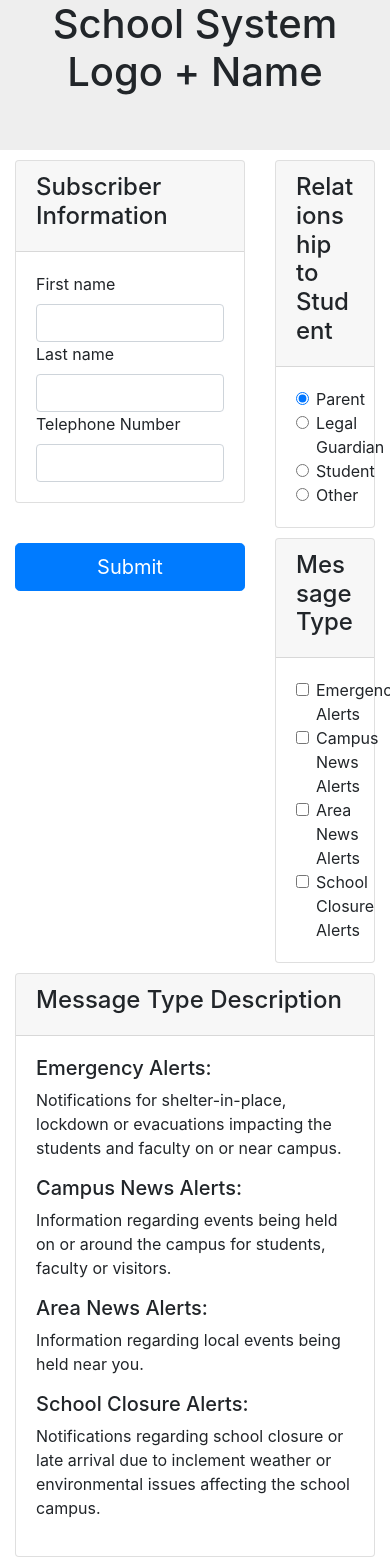
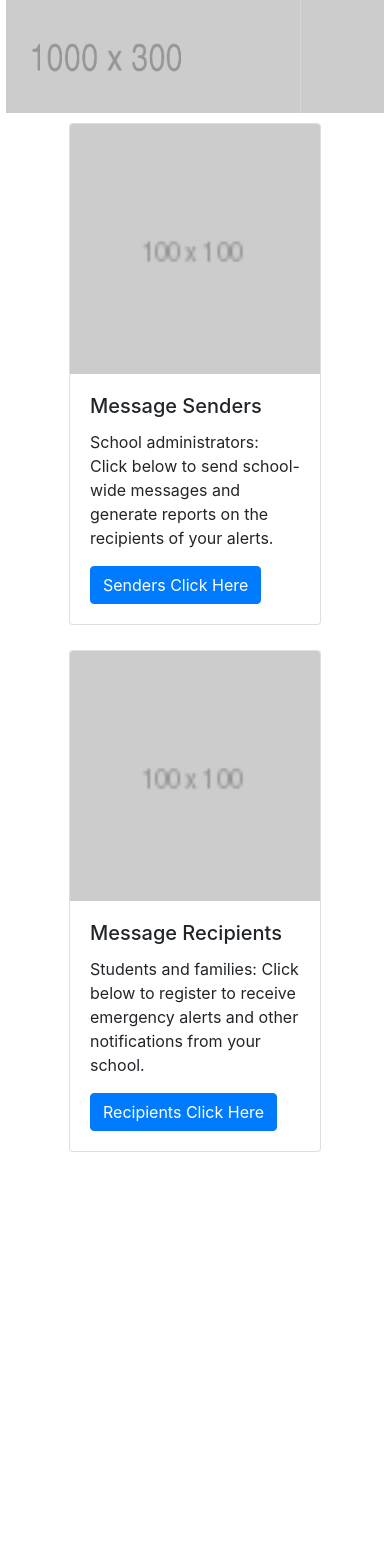
Before and after one commit to johnisabella/Heads-Up, a website: page public/index.html in a window 390 px wide. After the commit the page ends 1167 px from the top, so only its background shows below. Drawn offline with nearby package versions, Linux system fonts and the light colour scheme.

Commit message:
home page creation

```diff
--- a/public/index.html
+++ b/public/index.html
@@ -4,120 +4,65 @@
     <meta charset="utf-8">
     <meta name="viewport" content="width=device-width, initial-scale=1, shrink-to-fit=no">
     <link rel="stylesheet" href="https://maxcdn.bootstrapcdn.com/bootstrap/4.0.0/css/bootstrap.min.css" integrity="sha384-Gn5384xqQ1aoWXA+058RXPxPg6fy4IWvTNh0E263XmFcJlSAwiGgFAW/dAiS6JXm" crossorigin="anonymous">
-    <link rel="stylesheet" type="text/css" href="assets/css/style.css">
-
-    <title></title>
+	   <link rel="stylesheet" href="./assets/css/style.css" type="text/css">
+    <title>Head's Up</title>
   </head>
 <body>
-    <div id="SchoolLogo">
-      <h1>School System Logo + Name</h1>
+
+<div class = "row">
+  <div class = "homepage-carousel">
+  <div id="carouselExampleSlidesOnly" class="carousel slide" data-ride="carousel">
+    <div class="carousel-inner">
+      <div class="carousel-item active">
+        <img class="d-block w-100" src="./assets/img/HomepageTest.png" alt="First slide">
+        <div class="carousel-caption d-none d-md-block">
+  <h5>Head's Up</h5>
+  <p>Rest assured: Students and families will be alerted to school closures and emergency alerts.</p>
 </div>
-
-    <div class="container">
-      <div class="row">
-        <div class="col-8">
-          <div class="card">
-            <div class="card-header">
-              <h4>Subscriber Information</h4>
-            </div><!-- End of card-header -->
-            <div class="card-body">
-              <div class="form-row">
-                <div class="col-12">
-                  <label for="Firstname">First name</label>
-                  <input type="text" class="form-control" id="Firstname">
       </div>
-                <div class="col-12">
-                  <label for="Lastname">Last name</label>
-                  <input type="text" class="form-control" id="Lastname">
+      <div class="carousel-item">
+        <img class="d-block w-100" src="./assets/img/HomepageTest.png" alt="Second slide">
+        <div class="carousel-caption d-none d-md-block">
+  <h5>Head's Up</h5>
+  <p>Peace of Mind: Students will receive information to keep them safe and in the know.</p>
 </div>
-                <div class="col-12">
-                  <label for="TelephoneNumber">Telephone Number</label>
-                  <input type="text" class="form-control" id="TelephoneNumber">
       </div>
-              </div><!--End of form-row-->
-            </div><!-- End of card-body-->
-          </div><!-- End of card -->
-          <button type="submit" class="btn btn-primary btn-lg btn-block" id="Submit">Submit</button>
-        </div><!-- End of col-8 -->
-
-        <div class="col-4">
-          <div class="card">
-            <div class="card-header">
-              <h4>Relationship to Student</h4>
-            </div><!-- End of card-header-->
-            <div class="card-body">
-              <div class="form-check">
-                <input class="form-check-input" type="radio" name="exampleRadios" id="Parent" value="Parent" checked>
-                <label class="form-check-label" for="Parent">
-                  Parent
-                </label>
+      <div class="carousel-item">
+        <img class="d-block w-100" src="./assets/img/HomepageTest.png" alt="Third slide">
+        <div class="carousel-caption d-none d-md-block">
+  <h5>Head's Up</h5>
+  <p>Click below to register for our notification service.</p>
 </div>
-              <div class="form-check">
-                <input class="form-check-input" type="radio" name="exampleRadios" id="LegalGuardian" value="Legal Guardian">
-                <label class="form-check-label" for="Legal Guardian">
-                  Legal Guardian
-                </label>
       </div>
-              <div class="form-check">
-                <input class="form-check-input" type="radio" name="exampleRadios" id="Student" value="Student">
-                <label class="form-check-label" for="Student">
-                  Student
-                </label>
     </div>
-              <div class="form-check">
-                <input class="form-check-input" type="radio" name="exampleRadios" id="Other" value="Other">
-                <label class="form-check-label" for="Other">
-                  Other
-                </label>
   </div>
-            </div><!-- End of card-body-->
-          </div><!-- End of card-->
-
-          <div class="card">
-            <div class="card-header">
-              <h4>Message Type</h4>
-            </div><!-- End of card-header-->
-            <div class="card-body">
-              <div class="form-check form-check">
-                <input class="form-check-input" type="checkbox" id="EmergencyAlerts" value="0">
-                <label class="form-check-label" for="Emergencies">Emergency Alerts</label>
-              </div>
-              <div class="form-check form-check">
-                <input class="form-check-input" type="checkbox" id="CampusNewsAlerts" value="0">
-                <label class="form-check-label" for="News">Campus News Alerts</label>
-              </div>
-              <div class="form-check form-check">
-                <input class="form-check-input" type="checkbox" id="AreaNewsAlerts" value="0">
-                <label class="form-check-label" for="Reminders">Area News Alerts</label>
-              </div>
-              <div class="form-check form-check">
-                <input class="form-check-input" type="checkbox" id="SchoolClosureAlerts" value="0">
-                <label class="form-check-label" for="School Closures">School Closure Alerts</label>
-              </div>
-            </div><!-- End of card-body-->
-          </div><!-- End of card-->
-
-        </div><!-- End of col-4 -->
-      </div><!--End of row -->
-
-      <div class="card">
-        <div class="card-header">
-          <h4>Message Type Description</h4>
-        </div>
-        <div class="card-body">
-          <h5>Emergency Alerts:</h5>
-          <p>Notifications for shelter-in-place, lockdown or evacuations impacting the students and faculty on or near campus.</p>
-          <h5>Campus News Alerts:</h5>
-          <p>Information regarding events being held on or around the campus for students, faculty or visitors.</p>
-          <h5>Area News Alerts:</h5>
-          <p>Information regarding local events being held near you.</p>
-          <h5>School Closure Alerts:</h5>
-          <p>Notifications regarding school closure or late arrival due to inclement weather or environmental issues affecting the school campus.</p>
 </div>
 </div>
 
-    </div><!--End of container -->
+<div class = "row">
+  <div class="card-deck">
+    <div class="card">
+      <img class="card-img-top" src="./assets/img/HomePageCardTest.png" alt="Card image cap">
+      <div class="card-body">
+        <h5 class="card-title">Message Senders</h5>
+        <p class="card-text">School administrators: Click below to send school-wide messages and generate reports on the recipients of your alerts.</p>
+        <a href="/messages" class="btn btn-primary">Senders Click Here</a>
+      </div>
+    </div>
+    <div class="card">
+      <img class="card-img-top" src="./assets/img/HomePageCardTest.png" alt="Card image cap">
+      <div class="card-body">
+        <h5 class="card-title">Message Recipients</h5>
+        <p class="card-text">Students and families: Click below to register to receive emergency alerts and other notifications from your school.</p>
+        <a href="/registration" class="btn btn-primary">Recipients Click Here</a>
+      </div>
+    </div>
 
+</div>
+</div>
+
+
+<!-- JQuery and JS links -->
     <script src="https://code.jquery.com/jquery-3.2.1.slim.min.js" integrity="sha384-KJ3o2DKtIkvYIK3UENzmM7KCkRr/rE9/Qpg6aAZGJwFDMVNA/GpGFF93hXpG5KkN" crossorigin="anonymous"></script>
     <script src="https://cdnjs.cloudflare.com/ajax/libs/popper.js/1.12.9/umd/popper.min.js" integrity="sha384-ApNbgh9B+Y1QKtv3Rn7W3mgPxhU9K/ScQsAP7hUibX39j7fakFPskvXusvfa0b4Q" crossorigin="anonymous"></script>
     <script src="https://maxcdn.bootstrapcdn.com/bootstrap/4.0.0/js/bootstrap.min.js" integrity="sha384-JZR6Spejh4U02d8jOt6vLEHfe/JQGiRRSQQxSfFWpi1MquVdAyjUar5+76PVCmYl" crossorigin="anonymous"></script>
```
Also changed, not shown: public/registration.html (added, +127 -0 lines). Lines whose indentation alone changed are shown as unchanged.
